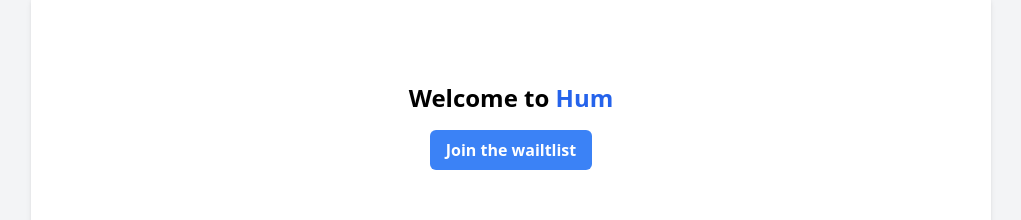
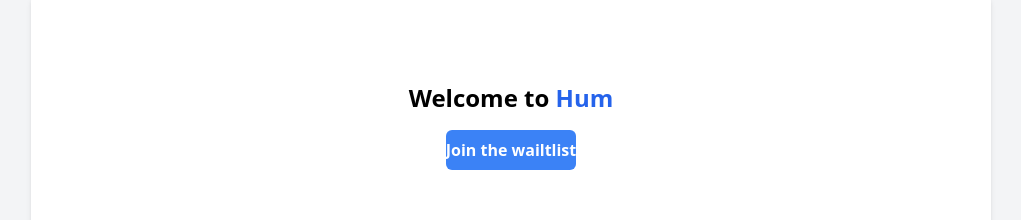
Before and after one commit to JamesDLamming/humenergy-web, a Next.js app: page / in a window 1280 px wide. Shown: the part 274-494 px from the top of the page, without its empty margins (129-1150 px from the left). Built offline with nearby package versions, Linux system fonts and the light colour scheme.

Commit message:
button colour change on submit

```diff
--- a/components/Button.js
+++ b/components/Button.js
@@ -1,11 +1,12 @@
-const Button = ({ text, onClick }) => {
-    return (
-        <button onClick={onClick}
-        className="px-4 py-2 bg-blue-500 text-white font-semibold rounded-md hover:bg-blue-700 focus:outline-none focus:ring-2 focus:ring-blue-400 focus:ring-opacity-75"
-        >
-            {text}
-        </button>
-    );
+const Button = ({ text, onClick, className }) => {
+  return (
+    <button
+      onClick={onClick}
+      className={`-4 py-2 bg-blue-500 text-white font-semibold rounded-md hover:bg-blue-700 focus:outline-none focus:ring-2 focus:ring-blue-400 focus:ring-opacity-75 ${className}`}
+    >
+      {text}
+    </button>
+  );
 };
 
 export default Button;
--- a/components/SignupForm.js
+++ b/components/SignupForm.js
@@ -157,7 +157,9 @@
           text={isSubmitted ? 'Submitted' : 'Submit'}
           type="submit"
           className={`w-full ${
-            isSubmitted ? 'bg-green-500 text-white' : 'bg-blue-500 text-white'
+            isSubmitted
+              ? ' bg-green-500 text-black text-bold'
+              : 'bg-blue-500 text-white'
           }`}
         />
       </form>
--- a/tailwind.config.js
+++ b/tailwind.config.js
@@ -10,4 +10,5 @@
     extend: {},
   },
   plugins: [],
+  important: true,
 };
```
